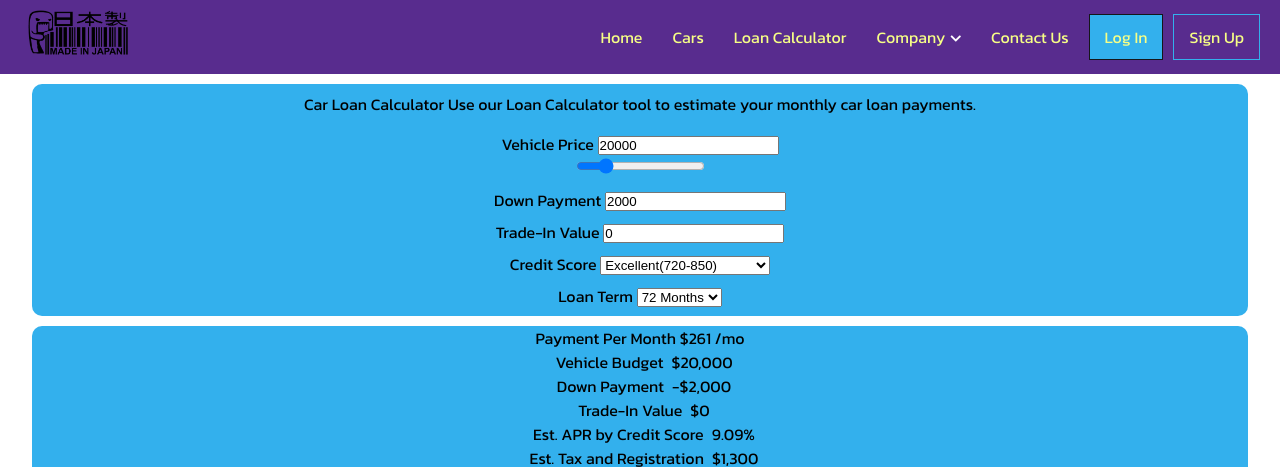
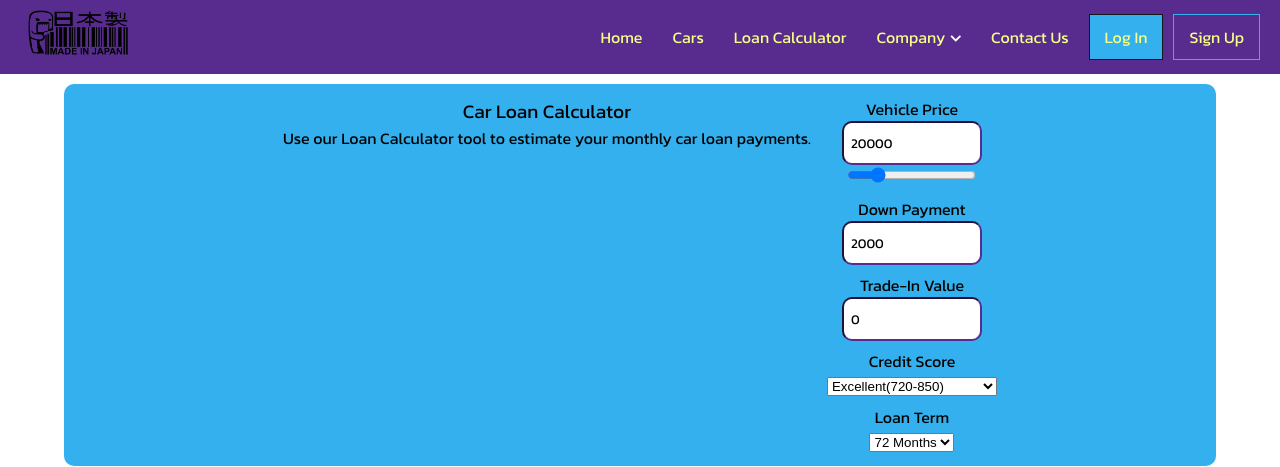
Before and after one commit to ZachB123/J-z-JDM, a Flask app: page /loan in a window 1280 px wide. Shown: the top 467 px of the page. Run offline with Flask 2, Linux system fonts and the light colour scheme; some libraries are stand-ins or nearby versions.

Commit message:
CSS is horrible

```diff
--- a/app/static/css/loan.css
+++ b/app/static/css/loan.css
@@ -8,24 +8,45 @@
     font-family: 'Kanit';
     margin: 10px auto;
     height: auto;
-    width: 95%;
+    width: 90%;
     text-align: center;
+    padding: 5px;
 }
 
 .loan-input {
-    display: grid;
-
+    display: flex;
+    flex-direction: row;
+    flex-wrap: wrap;
+    justify-content: center;
 }
 
 .loan-box-spacing {
     margin: 8px 8px 8px 8px;
 }
 
-
-.input-boxes {
-    display: inline;
+.info-header {
+    font-size: larger;
 }
 
-.info-box-spacing .info-label{
-    margin: 8px 8px 8px 8px;
+.info-para {
+    display: block;
 }
+
+.box-label {
+    font-size: 16px;
+    margin-top: auto;
+    margin-bottom: auto;
+}
+
+.typed-inputs {
+    width: 140px;
+    height: auto;
+    padding: 10px 7px;
+    border-color: var(--purple);
+    border-radius: 10px;
+    font-family: 'Kanit';
+}
+
+.vehicle.price {
+    display: flex;
+}
--- a/app/templates/loan.html
+++ b/app/templates/loan.html
@@ -26,27 +26,27 @@
                         Vehicle Price
                     </span>
                     <div class="typed-input-price input-boxes">
-                        <input type="text" value="20000" class="input-price" id="priceInput">
+                        <input type="text" value="20000" class="input-price typed-inputs" id="priceInput">
                     </div>
                     <div class="range-slider">
                         <input type="range" min="0" max="100000" value="20000" class="slider-price" id="priceSlider">
                     </div>
                 </div>
                 <div class="down-payment loan-box-spacing">
-                    <span class="label-down-payment">Down Payment</span>
+                    <span class="box-label">Down Payment</span>
                     <div class="typed-down-payment input-boxes">
-                        <input type="text" value="2000" class="down-payment-input" id="downPaymentSelector">
+                        <input type="text" value="2000" class="down-payment-input typed-inputs" id="downPaymentSelector">
                     </div>
                 </div>
                 <div class="trade-in-value loan-box-spacing">
-                    <span class="label-trade-in">Trade-In Value</span>
+                    <span class="box-label">Trade-In Value</span>
                     <div class="typed-in-value input-boxes">
-                        <input type="text" value="0" class="trade-in-input" id="tradeInSelector">
+                        <input type="text" value="0" class="trade-in-input typed-inputs" id="tradeInSelector">
                     </div>
                 </div>
                 <div class="credit-score loan-box-spacing">
                     <!-- using a button with a function it makes a reactive dropdown to select a users credit score -->
-                    <span class="credit-score-label">Credit Score</span>
+                    <span class="box-label">Credit Score</span>
                     <div class="credit-score-dropdown input-boxes">
                         <label for="creditScores" class="dropdownLabels"></label>
                         <select name="creditScores" id="creditScoreSelector">
@@ -59,14 +59,16 @@
                 </div>
                 <div class="loan-term loan-box-spacing">
                     <!-- This dropdown is set up the exact same way as the previous dropdown -->
-                    <span class="loan-term-label">Loan Term</span>
-                    <label for="loanTerms" class="dropdownLabels input-boxes"></label>
+                    <span class="box-label">Loan Term</span>
+                    <div class="input-boxes">
+                        <label for="loanTerms" class="dropdownLabels"></label>
                         <select name="loanTerms" id="termDropdownSelector">
                             <option value="72" class="dropdown-input-buttons" id="months72">72 Months</option>
                             <option value="60" class="dropdown-input-buttons" id="months60">60 Months</option>
                             <option value="48" class="dropdown-input-buttons" id="months48">48 Months</option>
                             <option value="36" class="dropdown-input-buttons" id="months36">36 Months</option>
                         </select>
+                    </div>
                 </div>
             </div>
         </div>
```
Also changed, not shown: app/static/js/loan.js (+104 -2 lines). Lines whose indentation alone changed are shown as unchanged.
